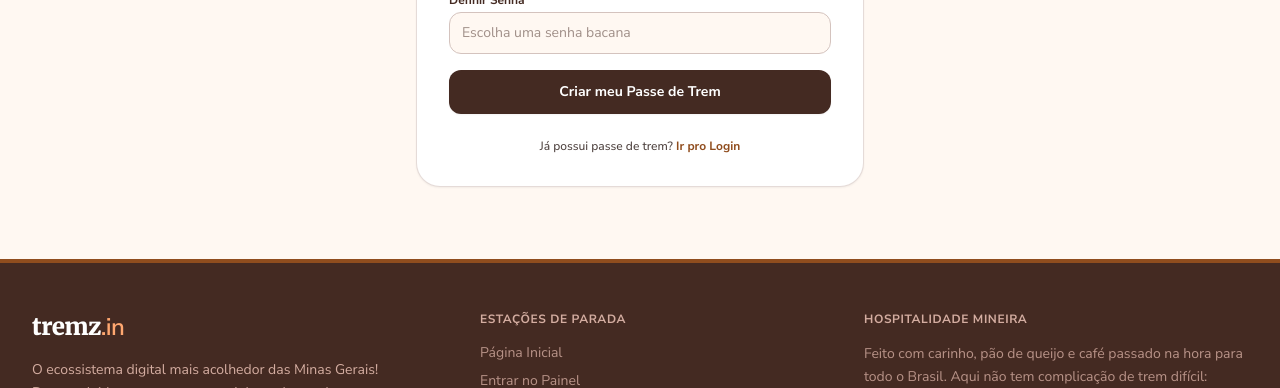
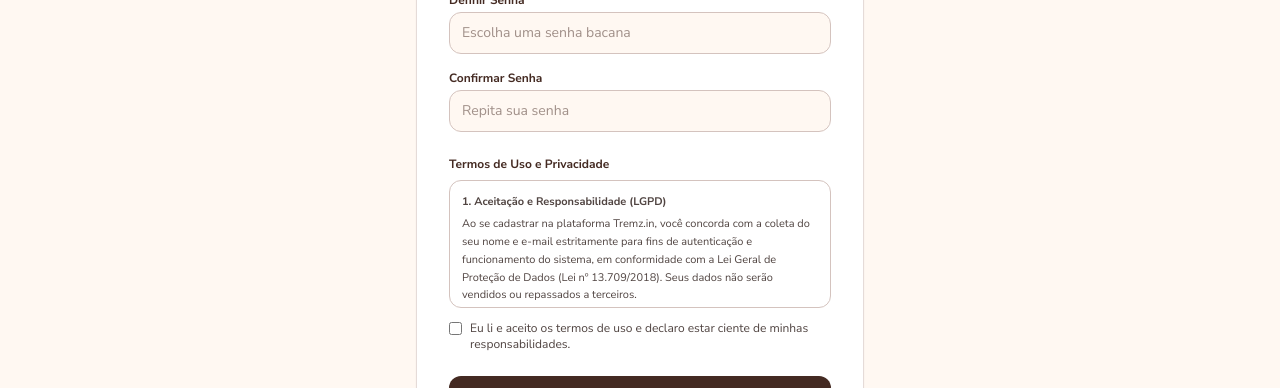
Before and after one commit to lucasb2b/short-link-frontend, a React (Vite) app: page /signup in a window 1280 px wide. Shown: the part 412-800 px from the top of the page. Built offline with nearby package versions, Linux system fonts and the light colour scheme; no server answers.

Commit message:
feat: adiciona medidor de força de senha e aceite aos termos de uso LGPD

```diff
--- /dev/null
+++ b/src/components/PasswordStrengthMeter.tsx
@@ -0,0 +1,34 @@
+import React from 'react';
+import { evaluatePasswordStrength } from '../utils/password';
+
+interface PasswordStrengthMeterProps {
+  password: string;
+}
+
+export default function PasswordStrengthMeter({ password }: PasswordStrengthMeterProps) {
+  const strength = evaluatePasswordStrength(password);
+
+  if (!password) return null;
+
+  return (
+    <div className="mt-2 space-y-1.5">
+      <div className="flex items-center justify-between text-[11px] font-bold">
+        <span className="text-on-surface-variant">Força da senha:</span>
+        <span className={`${strength.color.replace('bg-', 'text-')}`}>{strength.label}</span>
+      </div>
+      <div className="flex gap-1 h-1.5">
+        {[1, 2, 3, 4].map((level) => (
+          <div
+            key={level}
+            className={`flex-1 rounded-full transition-all duration-300 ${
+              password.length >= 8 && strength.score >= level ? strength.color : 'bg-surface-variant'
+            }`}
+          />
+        ))}
+      </div>
+      <p className="text-[10px] text-on-surface-variant font-medium">
+        Use 8+ caracteres misturando letras (A-a), números (0-9) e símbolos (#$@!).
+      </p>
+    </div>
+  );
+}
--- a/src/components/SettingsPanel.tsx
+++ b/src/components/SettingsPanel.tsx
@@ -1,5 +1,7 @@
 import React, { useState, useRef } from 'react';
 import { User, Camera, Lock, Eye, EyeOff, Save, Trash2, Key, ShieldAlert, AlertTriangle, Sparkles } from 'lucide-react';
+import PasswordStrengthMeter from './PasswordStrengthMeter';
+import { evaluatePasswordStrength } from '../utils/password';
 
 interface SettingsPanelProps {
   currentUser: { email: string; name: string; avatarUrl?: string };
@@ -97,6 +99,12 @@ export default function SettingsPanel({
     }
     if (newPassword !== confirmPassword) {
       setSecurityErr('As senhas novas não estão batendo! Confirme direitinho.');
+      return;
+    }
+
+    const strength = evaluatePasswordStrength(newPassword);
+    if (strength.score < 2 || newPassword.length < 8) {
+      setSecurityErr('Sua nova senha é muito fraca ou curta. Use no mínimo 8 caracteres mesclando letras e números.');
       return;
     }
 
@@ -326,6 +334,7 @@ export default function SettingsPanel({
                   {showNewPassword ? <Eye className="w-4.5 h-4.5" /> : <EyeOff className="w-4.5 h-4.5" />}
                 </button>
               </div>
+              {newPassword && <PasswordStrengthMeter password={newPassword} />}
 
               {/* Confirm Password Field */}
               <label className="block text-xs font-extrabold text-on-surface-variant mb-1.5" htmlFor="confirm-password">
--- a/src/pages/SignupPage.tsx
+++ b/src/pages/SignupPage.tsx
@@ -2,6 +2,8 @@ import React, { useState } from 'react';
 import { useNavigate, Link } from 'react-router-dom';
 import { motion } from 'motion/react';
 import { useApp } from '../context/AppContext';
+import PasswordStrengthMeter from '../components/PasswordStrengthMeter';
+import { evaluatePasswordStrength } from '../utils/password';
 
 export default function SignupPage() {
   const { handleSignup } = useApp();
@@ -10,12 +12,32 @@ export default function SignupPage() {
   const [name, setName] = useState('');
   const [email, setEmail] = useState('');
   const [password, setPassword] = useState('');
+  const [confirmPassword, setConfirmPassword] = useState('');
+  const [termsAccepted, setTermsAccepted] = useState(false);
+
   const [formErr, setFormErr] = useState('');
   const [loading, setLoading] = useState(false);
 
   const onSubmit = async (e: React.FormEvent) => {
     e.preventDefault();
     setFormErr('');
+
+    if (password !== confirmPassword) {
+      setFormErr('As senhas não coincidem.');
+      return;
+    }
+
+    const strength = evaluatePasswordStrength(password);
+    if (strength.score < 2 || password.length < 8) {
+      setFormErr('Sua senha é muito fraca ou curta. Por favor, crie uma senha mais forte (mínimo 8 caracteres, mesclando letras e números/símbolos).');
+      return;
+    }
+
+    if (!termsAccepted) {
+      setFormErr('Você precisa aceitar os Termos de Uso para continuar.');
+      return;
+    }
+
     setLoading(true);
 
     const result = await handleSignup(name, email, password);
@@ -55,6 +77,7 @@ export default function SignupPage() {
             <input
               type="text"
               id="signup-name"
+              required
               value={name}
               onChange={(e) => setName(e.target.value)}
               placeholder="Lucas Brito"
@@ -67,6 +90,7 @@ export default function SignupPage() {
             <input
               type="email"
               id="signup-email"
+              required
               value={email}
               onChange={(e) => setEmail(e.target.value)}
               placeholder="exemplo@gmail.com"
@@ -79,17 +103,56 @@ export default function SignupPage() {
             <input
               type="password"
               id="signup-password"
+              required
               value={password}
               onChange={(e) => setPassword(e.target.value)}
               placeholder="Escolha uma senha bacana"
               className="w-full px-3 py-2.5 rounded-xl border border-outline-variant bg-surface text-sm focus:outline-hidden focus:ring-1 focus:ring-primary text-primary"
             />
+            {password && <PasswordStrengthMeter password={password} />}
+          </div>
+
+          <div className="space-y-1">
+            <label className="text-xs font-bold text-primary block">Confirmar Senha</label>
+            <input
+              type="password"
+              id="signup-confirm-password"
+              required
+              value={confirmPassword}
+              onChange={(e) => setConfirmPassword(e.target.value)}
+              placeholder="Repita sua senha"
+              className="w-full px-3 py-2.5 rounded-xl border border-outline-variant bg-surface text-sm focus:outline-hidden focus:ring-1 focus:ring-primary text-primary"
+            />
+          </div>
+
+          <div className="pt-2">
+            <label className="text-xs font-bold text-primary block mb-2">Termos de Uso e Privacidade</label>
+            <div className="h-32 overflow-y-auto p-3 bg-surface-variant/30 border border-outline-variant rounded-xl text-[11px] text-on-surface-variant leading-relaxed mb-3">
+              <p className="font-bold mb-1">1. Aceitação e Responsabilidade (LGPD)</p>
+              <p className="mb-2">Ao se cadastrar na plataforma Tremz.in, você concorda com a coleta do seu nome e e-mail estritamente para fins de autenticação e funcionamento do sistema, em conformidade com a Lei Geral de Proteção de Dados (Lei nº 13.709/2018). Seus dados não serão vendidos ou repassados a terceiros.</p>
+
+              <p className="font-bold mb-1">2. Conteúdo Gerado pelo Usuário</p>
+              <p className="mb-2">A plataforma Tremz.in não se responsabiliza pelo teor, legalidade ou segurança dos links encurtados ou das imagens hospedadas pelos usuários. Todo e qualquer conteúdo inserido é de inteira responsabilidade do usuário que o gerou. Nós nos reservamos o direito de remover URLs que violem a lei ou os termos sem aviso prévio.</p>
+            </div>
+
+            <label className="flex items-start gap-2 cursor-pointer group">
+              <input
+                type="checkbox"
+                required
+                checked={termsAccepted}
+                onChange={(e) => setTermsAccepted(e.target.checked)}
+                className="mt-0.5 rounded border-outline-variant text-primary focus:ring-primary cursor-pointer"
+              />
+              <span className="text-xs text-on-surface-variant group-hover:text-primary transition-colors">
+                Eu li e aceito os termos de uso e declaro estar ciente de minhas responsabilidades.
+              </span>
+            </label>
           </div>
 
           <button
             type="submit"
             disabled={loading}
-            className="w-full py-3 bg-primary text-white font-bold rounded-xl hover:bg-primary-container transition shadow-xs cursor-pointer text-sm disabled:opacity-50"
+            className="w-full py-3 bg-primary text-white font-bold rounded-xl hover:bg-primary-container transition shadow-xs cursor-pointer text-sm disabled:opacity-50 mt-2"
           >
             {loading ? 'Criando passe...' : 'Criar meu Passe de Trem'}
           </button>
--- /dev/null
+++ b/src/utils/password.ts
@@ -0,0 +1,38 @@
+export type PasswordStrength = {
+  score: number; // 0 to 4
+  label: string;
+  color: string;
+};
+
+export function evaluatePasswordStrength(password: string): PasswordStrength {
+  if (!password || password.length < 8) {
+    return { score: 0, label: 'Muito Curta', color: 'bg-error' };
+  }
+
+  let score = 0;
+
+  // Rule 1: Lowercase letters
+  if (/[a-z]/.test(password)) score++;
+
+  // Rule 2: Uppercase letters
+  if (/[A-Z]/.test(password)) score++;
+
+  // Rule 3: Numbers
+  if (/[0-9]/.test(password)) score++;
+
+  // Rule 4: Special characters
+  if (/[^A-Za-z0-9]/.test(password)) score++;
+
+  switch (score) {
+    case 1:
+      return { score: 1, label: 'Fraca', color: 'bg-red-500' };
+    case 2:
+      return { score: 2, label: 'Razoável', color: 'bg-yellow-500' };
+    case 3:
+      return { score: 3, label: 'Forte', color: 'bg-green-500' };
+    case 4:
+      return { score: 4, label: 'Muito Forte', color: 'bg-green-600' };
+    default:
+      return { score: 0, label: 'Fraca', color: 'bg-red-500' };
+  }
+}
```
Also changed, not shown: src/pages/ResetPasswordPage.tsx (+8 -4 lines).
